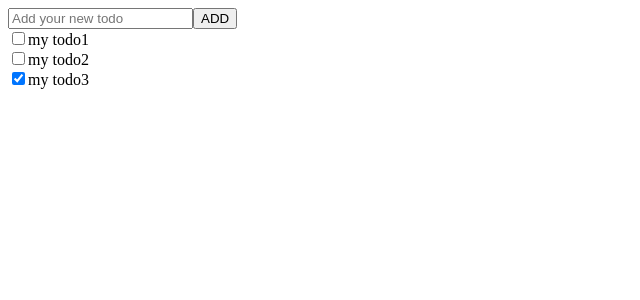
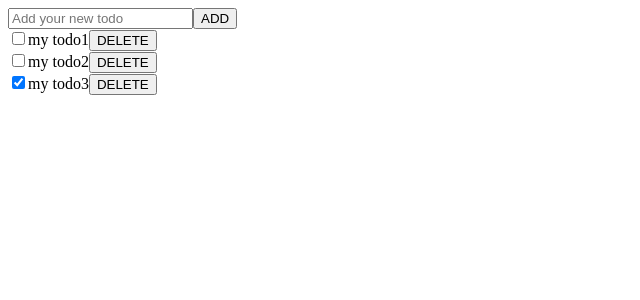
Before and after one commit to 22-JWL/Todo-react, a React (Create React App) app in the folder client/: page / in a window 1280 px wide. Shown: the top 300 px of the page, without its empty margins (0-640 px from the left). Built offline with nearby package versions, Linux system fonts and the light colour scheme.

Commit message:
adding delete

```diff
--- a/client/src/App.js
+++ b/client/src/App.js
@@ -32,13 +32,15 @@ function App() {
     setTodoItems([...todoItems, newItem]);
   };
 
+  const deleteItem = () => {};
+
   return (
     <div className="App">
       <AddTodo addItem={addItem} />
 
       {/* todoItems반복, */}
       {todoItems.map((item) => (
-        <Todo key={item.id} item={item}></Todo>
+        <Todo key={item.id} item={item} deleteItem={deleteItem}></Todo>
       ))}
     </div>
   );
--- a/client/src/components/Todo.js
+++ b/client/src/components/Todo.js
@@ -2,6 +2,8 @@ import React from 'react';
 
 export default function Todo({ item }) {
   const { id, title, done } = item;
+
+  const onDeleteButtonClick = () => {};
   return (
     <div>
       <input
@@ -11,6 +13,7 @@ export default function Todo({ item }) {
         defaultChecked={done}
       />
       <label htmlFor={`todo${id}`}>{title}</label>
+      <button onClick={onDeleteButtonClick}>DELETE</button>
     </div>
   );
 }
```
